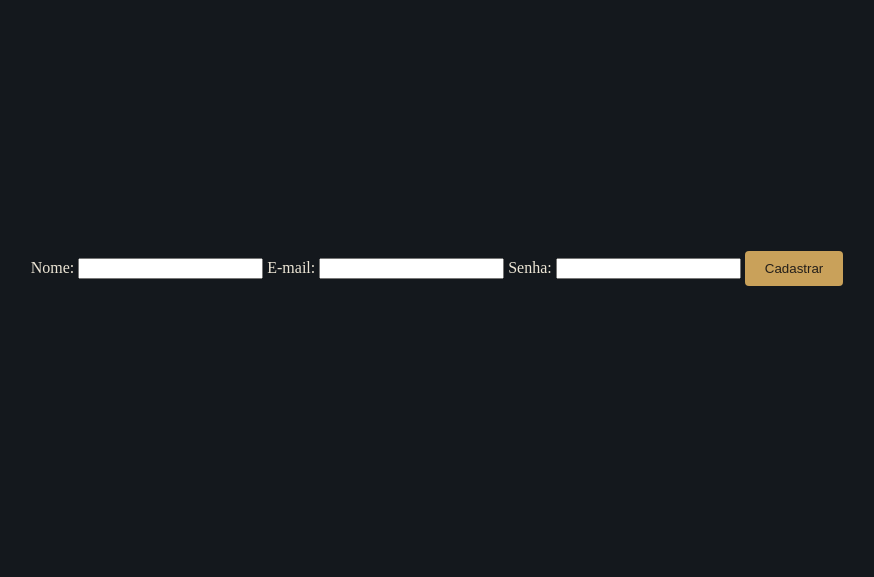
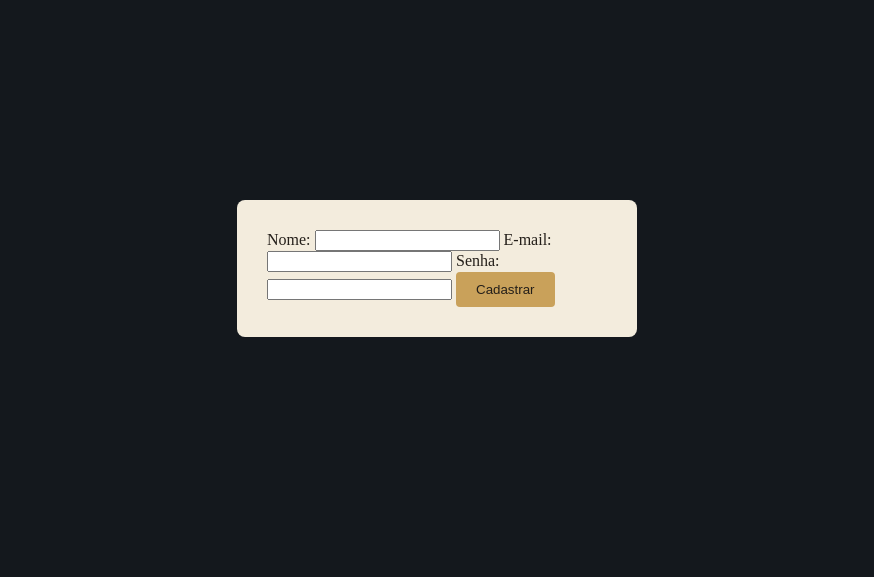
Before and after one commit to geovanyhenri6-pixel/biblioteca-pessoal, a Flask app: page /cadastro in a window 1280 px wide. Shown: the part 140-717 px from the top of the page, without its empty margins (203-1077 px from the left). Run offline with Flask 3, Linux system fonts and the light colour scheme.

Commit message:
css: estilo do cartao de formulario (fundo, padding, cantos)

```diff
--- a/static/css/style.css
+++ b/static/css/style.css
@@ -29,3 +29,11 @@ button {
     background-color: var(--cor-destaque);
     color: var(--cor-texto-escuro);
 }
+
+form {
+    background-color: var(--cor-papel);
+    color: var(--cor-texto-escuro);
+    padding: 30px;
+    border-radius: 8px;
+    width: 340px;
+}
```
